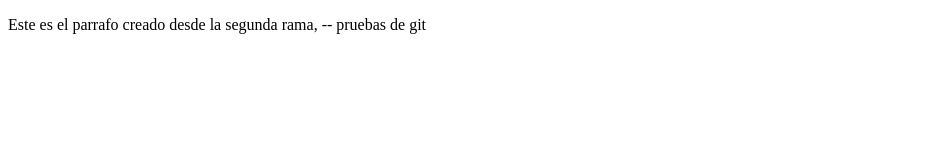
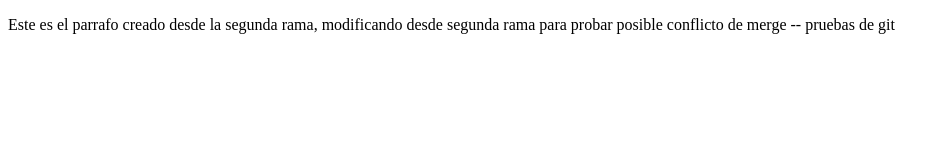
Before and after one commit to joseluisng17/Git-github, a plain HTML site: page index.html in a window 1280 px wide. Shown: the whole page, without its empty margins (0-947 px from the left). Drawn offline with Linux system fonts and the light colour scheme.

Commit message:
modificando parrafo desde segunda rama para probar un merge

```diff
--- a/index.html
+++ b/index.html
@@ -8,7 +8,7 @@
 </head>
 <body>
 
-    <p>Este es el parrafo creado desde la segunda rama,  -- pruebas de git</p>
+    <p>Este es el parrafo creado desde la segunda rama, modificando desde segunda rama para probar posible conflicto de merge  -- pruebas de git</p>
 
 </body>
 </html>
```
